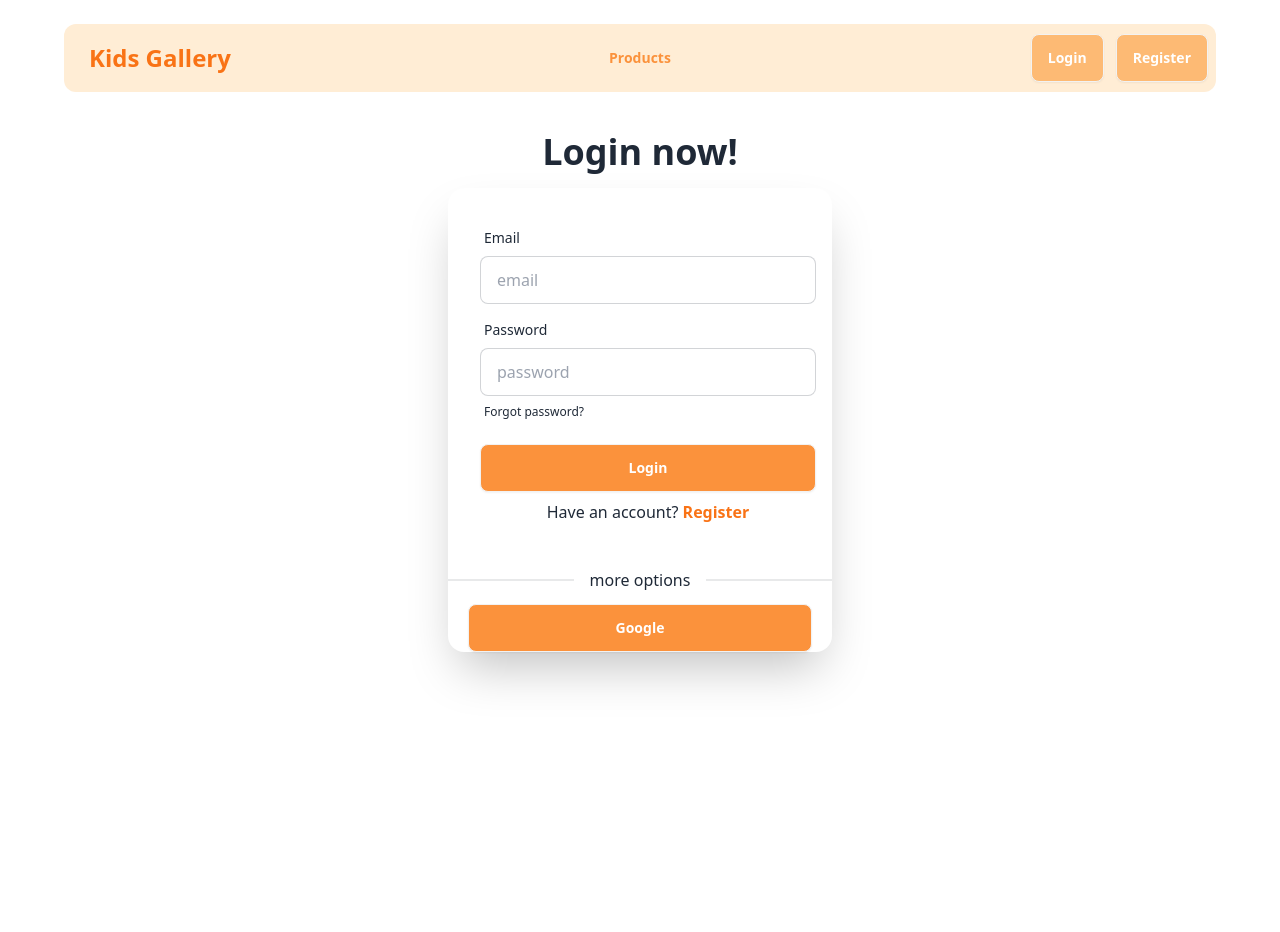
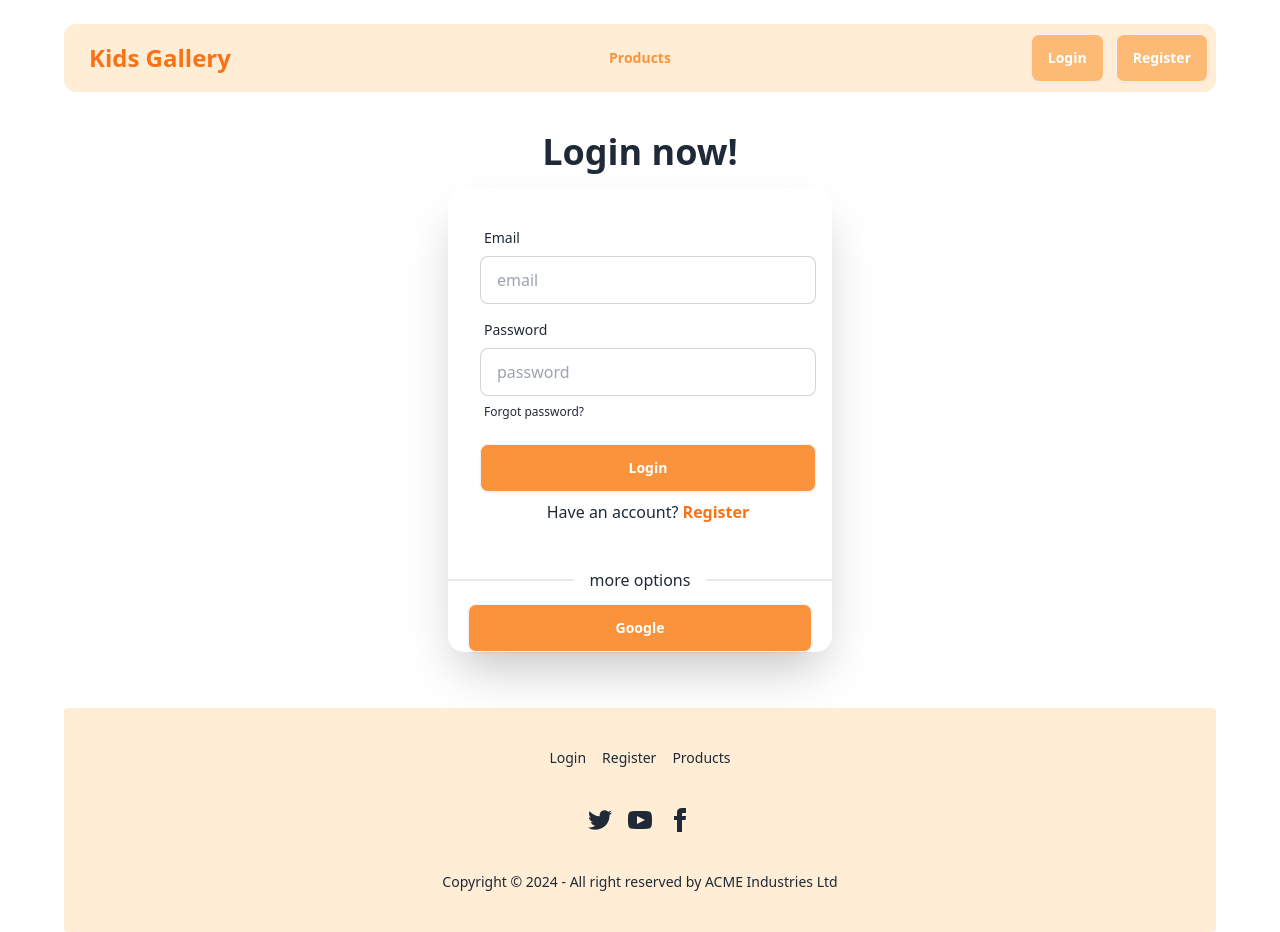
Before and after one commit to TinnyDatta/kids-gallery-client, a React (Vite) app: page /login in a window 1280 px wide. Before the commit the page ends 800 px from the top, so only its background shows below. Built offline with nearby package versions, Linux system fonts and the light colour scheme; no server answers.

Commit message:
added footer

```diff
--- a/src/MainLayout/MainLayout.jsx
+++ b/src/MainLayout/MainLayout.jsx
@@ -1,12 +1,14 @@
 import { Outlet } from "react-router-dom";
 import { ToastContainer } from "react-toastify";
 import Navbar from "../component/Navbar/Navbar";
+import Footer from "../component/Footer/Footer";
 
 const MainLayout = () => {
     return (
         <div className="max-w-6xl mx-auto">
             <Navbar></Navbar>
             <Outlet></Outlet>
+            <Footer></Footer>
             <ToastContainer></ToastContainer>
         </div>
     );
--- /dev/null
+++ b/src/component/Footer/Footer.jsx
@@ -0,0 +1,55 @@
+import { Link } from "react-router-dom";
+
+const Footer = () => {
+    return (
+        <footer className="footer footer-center bg-orange-100 text-base-content rounded p-10 mt-10">
+  <nav className="grid grid-flow-col gap-4">
+    <Link to='/login' className="link link-hover">Login</Link>
+    <Link to='/register' className="link link-hover">Register</Link>
+    <Link to='/' className="link link-hover">Products</Link>
+  </nav>
+  <nav>
+    <div className="grid grid-flow-col gap-4">
+      <a>
+        <svg
+          xmlns="http://www.w3.org/2000/svg"
+          width="24"
+          height="24"
+          viewBox="0 0 24 24"
+          className="fill-current">
+          <path
+            d="M24 4.557c-.883.392-1.832.656-2.828.775 1.017-.609 1.798-1.574 2.165-2.724-.951.564-2.005.974-3.127 1.195-.897-.957-2.178-1.555-3.594-1.555-3.179 0-5.515 2.966-4.797 6.045-4.091-.205-7.719-2.165-10.148-5.144-1.29 2.213-.669 5.108 1.523 6.574-.806-.026-1.566-.247-2.229-.616-.054 2.281 1.581 4.415 3.949 4.89-.693.188-1.452.232-2.224.084.626 1.956 2.444 3.379 4.6 3.419-2.07 1.623-4.678 2.348-7.29 2.04 2.179 1.397 4.768 2.212 7.548 2.212 9.142 0 14.307-7.721 13.995-14.646.962-.695 1.797-1.562 2.457-2.549z"></path>
+        </svg>
+      </a>
+      <a>
+        <svg
+          xmlns="http://www.w3.org/2000/svg"
+          width="24"
+          height="24"
+          viewBox="0 0 24 24"
+          className="fill-current">
+          <path
+            d="M19.615 3.184c-3.604-.246-11.631-.245-15.23 0-3.897.266-4.356 2.62-4.385 8.816.029 6.185.484 8.549 4.385 8.816 3.6.245 11.626.246 15.23 0 3.897-.266 4.356-2.62 4.385-8.816-.029-6.185-.484-8.549-4.385-8.816zm-10.615 12.816v-8l8 3.993-8 4.007z"></path>
+        </svg>
+      </a>
+      <a>
+        <svg
+          xmlns="http://www.w3.org/2000/svg"
+          width="24"
+          height="24"
+          viewBox="0 0 24 24"
+          className="fill-current">
+          <path
+            d="M9 8h-3v4h3v12h5v-12h3.642l.358-4h-4v-1.667c0-.955.192-1.333 1.115-1.333h2.885v-5h-3.808c-3.596 0-5.192 1.583-5.192 4.615v3.385z"></path>
+        </svg>
+      </a>
+    </div>
+  </nav>
+  <aside>
+    <p>Copyright © {new Date().getFullYear()} - All right reserved by ACME Industries Ltd</p>
+  </aside>
+</footer>
+    );
+};
+
+export default Footer;
```
